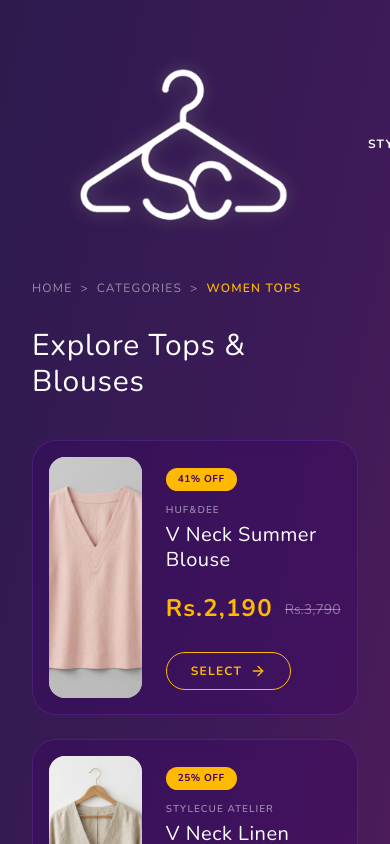
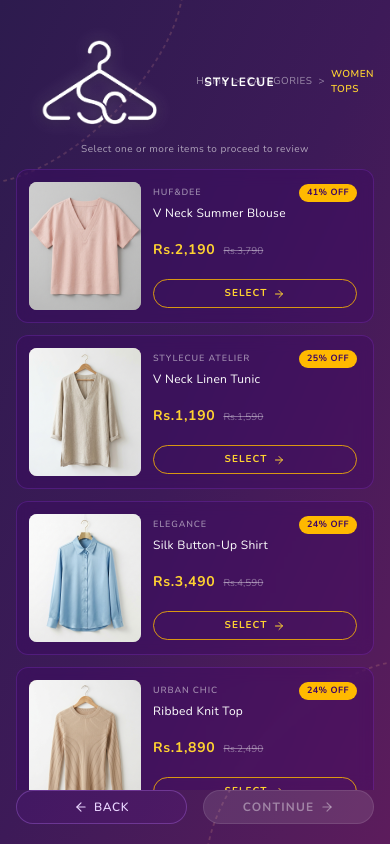
Before and after one commit to minhajmilfer/Stylecue-Frontend, a Next.js app: page /womentops in a window 390 px wide. Shown: the top 844 px of the page. Built offline with nearby package versions, Linux system fonts and the light colour scheme.

Commit message:
Adjust layout, image framing, and font scaling for responsiveness

```diff
--- a/app/reviewselection/page.tsx
+++ b/app/reviewselection/page.tsx
@@ -85,42 +85,69 @@
     }
   };
 
-  // Construct URL query parameters to pass name, brand, price, and selected size to cart
   const cartQueryString = `?name=${encodeURIComponent(product.name)}&brand=${encodeURIComponent(product.brand)}&price=${product.price}&size=${selectedSize}`;
 
   return (
-    <div className="min-h-screen bg-gradient-to-br from-[#2d1b4e] via-[#3d1a58] to-[#5c1c5c] text-white flex flex-col p-8 md:p-12 font-sans overflow-x-hidden justify-between">
+    <div className="relative h-screen max-h-screen bg-gradient-to-br from-[#2d1b4e] via-[#3d1a58] to-[#5c1c5c] text-white flex flex-col justify-between p-4 md:p-6 font-sans select-none overflow-hidden box-border">
+
+      {/* Top-Left Corner Curve Signature */}
+      <div className="absolute top-0 left-0 pointer-events-none opacity-45">
+        <svg width="220" height="220" viewBox="0 0 240 240" fill="none" xmlns="http://www.w3.org/2000/svg">
+          <path d="M -20 200 C 70 200 200 70 200 -20" stroke="url(#cornerGradTL)" strokeWidth="2" strokeDasharray="4 4" />
+          <defs>
+            <linearGradient id="cornerGradTL" x1="0" y1="0" x2="240" y2="240" gradientUnits="userSpaceOnUse">
+              <stop stopColor="#fbbf24" stopOpacity="0.9" />
+              <stop offset="1" stopColor="#a855f7" stopOpacity="0" />
+            </linearGradient>
+          </defs>
+        </svg>
+      </div>
+
+      {/* Bottom-Right Corner Curve Signature */}
+      <div className="absolute bottom-0 right-0 pointer-events-none opacity-45">
+        <svg width="220" height="220" viewBox="0 0 240 240" fill="none" xmlns="http://www.w3.org/2000/svg">
+          <path d="M 260 40 C 170 40 40 170 40 260" stroke="url(#cornerGradBR)" strokeWidth="2" strokeDasharray="4 4" />
+          <defs>
+            <linearGradient id="cornerGradBR" x1="240" y1="240" x2="0" y2="0" gradientUnits="userSpaceOnUse">
+              <stop stopColor="#fbbf24" stopOpacity="0.9" />
+              <stop offset="1" stopColor="#a855f7" stopOpacity="0" />
+            </linearGradient>
+          </defs>
+        </svg>
+      </div>
 
       {/* Header */}
-      <header className="w-full max-w-7xl mx-auto flex items-center justify-between">
-        <Link href="/" className="flex items-center gap-2.5 group">
+      <header className="relative z-10 w-full max-w-5xl mx-auto flex items-center justify-between shrink-0 pt-1">
+        <Link href="/" className="inline-flex items-center gap-2 group">
           <Image
             src="/logo.png"
             alt="StyleCue Logo"
-            width={28}
-            height={28}
+            width={24}
+            height={24}
             priority
             style={{ width: "auto", height: "auto" }}
-            className="drop-shadow-[0_0_8px_rgba(255,255,255,0.25)] transition-transform group-hover:scale-105"
+            className="drop-shadow-[0_0_8px_rgba(255,255,255,0.25)] transition-transform group-hover:scale-105 shrink-0"
           />
-          <span className="uppercase font-bold tracking-widest text-white text-xs md:text-sm">
+          <span className="uppercase font-bold tracking-widest text-white text-xs">
             STYLECUE
           </span>
         </Link>
         {selectedIds.length > 1 && (
-          <span className="text-xs text-amber-300 font-semibold tracking-widest">
+          <span className="text-[10px] md:text-xs text-amber-300 font-semibold tracking-widest">
             ITEM {currentIndex + 1} OF {selectedIds.length}
           </span>
         )}
       </header>
 
-      {/* Main Content */}
-      <main className="w-full max-w-7xl mx-auto my-auto py-8">
-        <div className="grid grid-cols-1 lg:grid-cols-12 gap-10 items-center">
-          <div className="lg:col-span-7 relative">
-            <div className={`w-full aspect-[4/3] rounded-3xl ${product.imageBg} flex items-center justify-center shadow-2xl relative overflow-hidden border border-white/10`}>
-              <div className="absolute top-6 left-6 z-10">
-                <span className="px-4 py-1.5 bg-amber-400 text-purple-950 text-xs font-bold tracking-wider rounded-full shadow-md">
+      {/* Main Layout Area */}
+      <main className="relative z-10 w-full max-w-5xl mx-auto flex-1 flex flex-col justify-center my-auto py-2 overflow-hidden">
+        <div className="grid grid-cols-1 md:grid-cols-12 gap-6 items-center">
+
+          {/* Product Image Side */}
+          <div className="md:col-span-6 relative flex flex-col items-center">
+            <div className={`w-full max-w-[340px] md:max-w-none aspect-[4/3] rounded-2xl ${product.imageBg} flex items-center justify-center shadow-xl relative overflow-hidden border border-white/10`}>
+              <div className="absolute top-3 left-3 z-10">
+                <span className="px-2.5 py-0.5 bg-amber-400 text-purple-950 text-[10px] font-bold tracking-wider rounded-full shadow-md">
                   {product.discount}
                 </span>
               </div>
@@ -130,46 +157,63 @@
                   alt={product.name}
                   fill
                   priority
-                  sizes="(max-width: 1024px) 100vw, 60vw"
+                  sizes="(max-width: 768px) 100vw, 50vw"
                   className="object-cover"
                 />
               ) : (
-              <span className="text-white/40 text-sm tracking-widest">[PREVIEW IMAGE]</span>
+                <span className="text-white/40 text-xs tracking-widest">[PREVIEW IMAGE]</span>
               )}
             </div>
+
+            {/* Pagination Controls */}
             {selectedIds.length > 1 && (
-              <div className="flex justify-between items-center mt-4 px-2">
-                <button onClick={handlePrevItem} disabled={currentIndex === 0} className={`text-xs uppercase flex items-center gap-1 ${currentIndex === 0 ? "opacity-30 cursor-not-allowed" : "hover:text-amber-300"}`}>
-                  <ArrowLeft className="w-4 h-4" /> Previous Item
+              <div className="w-full flex justify-between items-center mt-2 px-1">
+                <button
+                  onClick={handlePrevItem}
+                  disabled={currentIndex === 0}
+                  className={`text-[10px] uppercase flex items-center gap-1 font-medium transition-colors ${
+                    currentIndex === 0 ? "opacity-30 cursor-not-allowed" : "hover:text-amber-300"
+                  }`}
+                >
+                  <ArrowLeft className="w-3.5 h-3.5" /> Previous Item
                 </button>
-                <button onClick={handleNextItem} disabled={currentIndex === selectedIds.length - 1} className={`text-xs uppercase flex items-center gap-1 ${currentIndex === selectedIds.length - 1 ? "opacity-30 cursor-not-allowed" : "hover:text-amber-300"}`}>
-                  Next Item <ArrowRight className="w-4 h-4" />
+                <button
+                  onClick={handleNextItem}
+                  disabled={currentIndex === selectedIds.length - 1}
+                  className={`text-[10px] uppercase flex items-center gap-1 font-medium transition-colors ${
+                    currentIndex === selectedIds.length - 1 ? "opacity-30 cursor-not-allowed" : "hover:text-amber-300"
+                  }`}
+                >
+                  Next Item <ArrowRight className="w-3.5 h-3.5" />
                 </button>
               </div>
             )}
           </div>
 
-          <div className="lg:col-span-5 space-y-6">
-            <div className="space-y-2">
-              <p className="text-xs tracking-widest text-amber-400 font-semibold uppercase">{product.brand}</p>
-              <h1 className="text-4xl md:text-5xl font-light tracking-wide text-white leading-tight">{product.name}</h1>
-              <p className="text-purple-200/70 text-sm leading-relaxed pt-2">{product.description}</p>
+          {/* Product Details Side */}
+          <div className="md:col-span-6 space-y-3.5">
+            <div className="space-y-1">
+              <p className="text-[10px] tracking-widest text-amber-300 font-semibold uppercase">{product.brand}</p>
+              <h1 className="text-xl md:text-3xl font-light tracking-wide text-white leading-tight">{product.name}</h1>
+              <p className="text-purple-200/80 text-xs leading-relaxed pt-1 line-clamp-3">{product.description}</p>
             </div>
 
-            <div className="flex items-baseline gap-4 pt-2 border-t border-white/10">
-              <span className="text-3xl font-bold text-amber-400 tracking-wider">{product.formattedPrice}</span>
-              <span className="text-base text-white/40 line-through">{product.originalPrice}</span>
+            {/* Price Display */}
+            <div className="flex items-baseline gap-3 pt-1 border-t border-white/10">
+              <span className="text-xl md:text-2xl font-bold text-amber-300 tracking-wider">{product.formattedPrice}</span>
+              <span className="text-xs text-white/40 line-through">{product.originalPrice}</span>
             </div>
 
-            <div className="space-y-3 pt-2">
-              <span className="text-xs font-semibold tracking-widest text-white/60 uppercase">Select Fitting Cabin Size</span>
-              <div className="flex items-center gap-4">
+            {/* Fitting Cabin Size Selection */}
+            <div className="space-y-2 pt-1">
+              <span className="text-[10px] font-semibold tracking-widest text-white/70 uppercase block">Select Fitting Cabin Size</span>
+              <div className="flex items-center gap-2.5">
                 {sizes.map((size) => (
                   <button
                     key={size}
                     onClick={() => setSelectedSize(size)}
-                    className={`w-12 h-12 rounded-full flex items-center justify-center text-sm font-bold tracking-wider transition-all border ${
-                      selectedSize === size ? "bg-amber-400 border-amber-400 text-purple-950 scale-110" : "bg-white/5 border-white/20 text-white hover:bg-white/10"
+                    className={`w-9 h-9 md:w-10 md:h-10 rounded-full flex items-center justify-center text-xs font-bold tracking-wider transition-all border ${
+                      selectedSize === size ? "bg-amber-400 border-amber-400 text-purple-950 scale-105" : "bg-white/5 border-white/20 text-white hover:bg-white/10"
                     }`}
                   >
                     {size}
@@ -181,19 +225,18 @@
         </div>
       </main>
 
-      {/* Footer Actions */}
-      <footer className="w-full max-w-4xl mx-auto flex items-center justify-between gap-6 pt-4">
+      {/* Footer Navigation */}
+      <footer className="relative z-10 w-full max-w-md mx-auto flex items-center justify-between gap-4 pb-1 shrink-0">
         <Link
           href="/womentops"
-          className="flex-1 py-4 px-8 rounded-full border border-purple-400/30 bg-purple-900/20 text-purple-200 text-sm font-semibold flex items-center justify-center gap-2 uppercase tracking-wider hover:bg-purple-800/40 transition-all text-center"
+          className="flex-1 py-2 px-5 rounded-full border border-purple-400/30 bg-purple-900/20 text-purple-200 text-xs font-semibold flex items-center justify-center gap-1.5 uppercase tracking-wider hover:bg-purple-800/40 transition-all text-center"
         >
-          <ArrowLeft className="w-4 h-4" /> Back
+          <ArrowLeft className="w-3.5 h-3.5" /> Back
         </Link>
 
-        {/* Passes dynamic item details via query string to Cart */}
         <Link
           href={`/cart${cartQueryString}&from=browse`}
-          className="flex-1 py-4 px-8 rounded-full bg-gradient-to-r from-amber-400 to-amber-500 hover:brightness-110 text-purple-950 font-bold text-sm flex items-center justify-center gap-2 shadow-lg shadow-amber-500/20 uppercase tracking-widest text-center transition-all"
+          className="flex-1 py-2 px-5 rounded-full bg-gradient-to-r from-amber-300 to-amber-400 hover:brightness-110 text-purple-950 font-bold text-xs flex items-center justify-center gap-1.5 shadow-md shadow-amber-400/20 uppercase tracking-widest text-center transition-all"
         >
           Add to Cart +
         </Link>
--- a/app/womentops/page.tsx
+++ b/app/womentops/page.tsx
@@ -50,57 +50,86 @@
 ];
 
 export default function TopsAndBlousesPage() {
-  // State to handle multiple selection of products
   const [selectedItems, setSelectedItems] = useState<number[]>([]);
 
   const toggleSelection = (id: number) => {
     setSelectedItems((prev) =>
       prev.includes(id)
-        ? prev.filter(itemId => itemId !== id) // Remove if already selected
-        : [...prev, id] // Add if not selected
+        ? prev.filter(itemId => itemId !== id)
+        : [...prev, id]
     );
   };
 
   return (
-    <div className="min-h-screen bg-gradient-to-br from-[#2d1b4e] via-[#3d1a58] to-[#5c1c5c] text-white flex flex-col p-8 md:p-12 font-sans overflow-x-hidden">
+    <div className="relative h-screen max-h-screen bg-gradient-to-br from-[#2d1b4e] via-[#3d1a58] to-[#5c1c5c] text-white flex flex-col justify-between p-4 md:p-6 font-sans select-none overflow-hidden box-border">
 
-      {/* Top Header & Logo */}
-      <header className="w-full max-w-7xl mx-auto mb-6 flex items-center justify-between">
-        <Link href="/" className="flex items-center gap-2.5 group">
+      {/* Top-Left Corner Curve Signature */}
+      <div className="absolute top-0 left-0 pointer-events-none opacity-45">
+        <svg width="220" height="220" viewBox="0 0 240 240" fill="none" xmlns="http://www.w3.org/2000/svg">
+          <path d="M -20 200 C 70 200 200 70 200 -20" stroke="url(#cornerGradTL)" strokeWidth="2" strokeDasharray="4 4" />
+          <defs>
+            <linearGradient id="cornerGradTL" x1="0" y1="0" x2="240" y2="240" gradientUnits="userSpaceOnUse">
+              <stop stopColor="#fbbf24" stopOpacity="0.9" />
+              <stop offset="1" stopColor="#a855f7" stopOpacity="0" />
+            </linearGradient>
+          </defs>
+        </svg>
+      </div>
+
+      {/* Bottom-Right Corner Curve Signature */}
+      <div className="absolute bottom-0 right-0 pointer-events-none opacity-45">
+        <svg width="220" height="220" viewBox="0 0 240 240" fill="none" xmlns="http://www.w3.org/2000/svg">
+          <path d="M 260 40 C 170 40 40 170 40 260" stroke="url(#cornerGradBR)" strokeWidth="2" strokeDasharray="4 4" />
+          <defs>
+            <linearGradient id="cornerGradBR" x1="240" y1="240" x2="0" y2="0" gradientUnits="userSpaceOnUse">
+              <stop stopColor="#fbbf24" stopOpacity="0.9" />
+              <stop offset="1" stopColor="#a855f7" stopOpacity="0" />
+            </linearGradient>
+          </defs>
+        </svg>
+      </div>
+
+      {/* Header & Navigation */}
+      <header className="relative z-10 w-full max-w-5xl mx-auto flex items-center justify-between shrink-0 pt-1">
+        <Link href="/" className="inline-flex items-center gap-2 group">
           <Image
             src="/logo.png"
             alt="StyleCue Logo"
-            width={28}
-            height={28}
+            width={24}
+            height={24}
             priority
             style={{ width: "auto", height: "auto" }}
-            className="drop-shadow-[0_0_8px_rgba(255,255,255,0.25)] transition-transform group-hover:scale-105"
+            className="drop-shadow-[0_0_8px_rgba(255,255,255,0.25)] transition-transform group-hover:scale-105 shrink-0"
           />
-          <span className="uppercase font-bold tracking-widest text-white text-xs md:text-sm">
+          <span className="uppercase font-bold tracking-widest text-white text-xs">
             STYLECUE
           </span>
         </Link>
-      </header>
 
-      {/* Breadcrumbs */}
-      <div className="w-full max-w-7xl mx-auto mb-8 flex items-center gap-2 text-xs tracking-widest text-white/50 uppercase font-medium">
+        <div className="flex items-center gap-1.5 text-[10px] tracking-wider text-white/50 uppercase font-medium">
           <Link href="/" className="hover:text-white transition-colors">HOME</Link>
           <span>&gt;</span>
           <Link href="/browsecategories" className="hover:text-white transition-colors">CATEGORIES</Link>
           <span>&gt;</span>
-        <span className="text-amber-400 font-semibold">WOMEN TOPS</span>
+          <span className="text-amber-300 font-semibold">WOMEN TOPS</span>
+        </div>
+      </header>
+
+      {/* Main Content Area */}
+      <main className="relative z-10 w-full max-w-5xl mx-auto flex-1 flex flex-col justify-center my-auto py-2 space-y-3 overflow-hidden">
+
+        {/* Title */}
+        <div className="text-center space-y-0.5 shrink-0">
+          <h1 className="text-lg md:text-2xl font-light tracking-widest text-white uppercase drop-shadow-sm">
+            Explore Tops & Blouses
+          </h1>
+          <p className="text-[10px] md:text-xs text-white/60 tracking-wider">
+            Select one or more items to proceed to review
+          </p>
         </div>
 
-      {/* Title */}
-      <div className="w-full max-w-7xl mx-auto mb-10">
-        <h1 className="text-3xl md:text-[2.75rem] font-light tracking-wide text-white">
-          Explore Tops & Blouses
-        </h1>
-      </div>
-
-      {/* Product Grid */}
-      <main className="w-full max-w-7xl mx-auto flex-grow flex flex-col mb-12">
-        <div className="grid grid-cols-1 lg:grid-cols-2 gap-6">
+        {/* Balanced Grid Container */}
+        <div className="grid grid-cols-1 md:grid-cols-2 gap-3 md:gap-4">
           {products.map((product) => {
             const isSelected = selectedItems.includes(product.id);
 
@@ -108,75 +137,71 @@
               <div
                 key={product.id}
                 onClick={() => toggleSelection(product.id)}
-                className={`flex flex-row gap-6 p-4 md:p-6 rounded-3xl transition-all duration-300 cursor-pointer backdrop-blur-sm border ${
+                className={`flex flex-row gap-3 p-3 rounded-xl transition-all duration-300 cursor-pointer backdrop-blur-sm border items-center ${
                   isSelected
-                    ? "bg-amber-400/10 border-amber-400 shadow-[0_0_25px_rgba(251,191,36,0.2)] scale-[1.02]"
+                    ? "bg-amber-400/10 border-amber-400 shadow-[0_0_15px_rgba(251,191,36,0.2)] scale-[1.01]"
                     : "bg-purple-950/30 border-purple-500/20 hover:bg-purple-900/40 hover:border-purple-400/40"
                 }`}
               >
-                {/* Product Image Placeholder */}
-                <div className={`w-[40%] aspect-[3/4] rounded-2xl flex items-center justify-center shadow-inner overflow-hidden relative ${product.imageBg}`}>
+                {/* Balanced Image Container */}
+                <div className={`w-28 h-32 md:w-32 md:h-36 rounded-lg flex items-center justify-center shadow-inner overflow-hidden relative shrink-0 ${product.imageBg}`}>
                   {product.image ? (
                     <Image
                       src={product.image}
                       alt={product.name}
                       fill
-                      sizes="(max-width: 1024px) 40vw, 20vw"
+                      sizes="(max-width: 768px) 112px, 128px"
                       className="object-cover"
                     />
                   ) : (
-                   <span className="text-white/30 text-xs tracking-widest font-medium">[IMAGE]</span>
+                    <span className="text-white/30 text-[10px] tracking-widest font-medium">[IMAGE]</span>
                   )}
 
-                   {/* Selected Overlay Checkmark */}
+                  {/* Selected Indicator */}
                   {isSelected && (
-                     <div className="absolute top-3 left-3 w-8 h-8 rounded-full bg-amber-400 flex items-center justify-center shadow-lg animate-in zoom-in duration-200 z-10">
-                       <Check className="w-5 h-5 text-purple-950 stroke-[3]" />
+                    <div className="absolute top-1.5 left-1.5 w-6 h-6 rounded-full bg-amber-400 flex items-center justify-center shadow-md animate-in zoom-in duration-200 z-10">
+                      <Check className="w-4 h-4 text-purple-950 stroke-[3]" />
                     </div>
                   )}
                 </div>
 
-                {/* Product Details */}
-                <div className="w-[60%] flex flex-col justify-center space-y-3 py-2 pr-2">
+                {/* Product Info */}
+                <div className="flex-1 flex flex-col justify-between h-32 md:h-36 py-0.5 pr-1 overflow-hidden">
 
-                  {/* Discount Badge */}
-                  <div>
-                    <span className="inline-block px-3 py-1 bg-amber-400 text-purple-950 text-[10px] font-bold tracking-wider rounded-full">
+                  <div className="space-y-1">
+                    <div className="flex items-center justify-between gap-1">
+                      <span className="text-[9px] tracking-widest text-white/50 font-semibold uppercase truncate">
+                        {product.brand}
+                      </span>
+                      <span className="px-2 py-0.5 bg-amber-400 text-purple-950 text-[9px] font-bold tracking-wider rounded-full shrink-0">
                         {product.discount}
                       </span>
                     </div>
 
-                  {/* Brand & Name */}
-                  <div className="space-y-1">
-                    <p className="text-[10px] tracking-widest text-white/50 font-semibold uppercase">
-                      {product.brand}
-                    </p>
-                    <h3 className="text-xl md:text-2xl font-light tracking-wide text-white leading-tight">
+                    <h3 className="text-xs md:text-sm font-medium tracking-wide text-white leading-tight line-clamp-2">
                       {product.name}
                     </h3>
                   </div>
 
-                  {/* Pricing */}
-                  <div className="flex items-end gap-3 pt-2">
-                    <span className="text-2xl font-bold text-amber-400 tracking-wider">
+                  <div className="flex items-baseline gap-2">
+                    <span className="text-sm md:text-base font-bold text-amber-300 tracking-wider">
                       {product.price}
                     </span>
-                    <span className="text-sm text-white/40 line-through pb-1">
+                    <span className="text-[10px] text-white/40 line-through">
                       {product.originalPrice}
                     </span>
                   </div>
 
-                  {/* Action Button */}
-                  <div className="pt-4">
+                  <div>
                     <button
-                      className={`px-6 py-2.5 rounded-full text-xs font-bold tracking-widest transition-all flex items-center gap-2 ${
+                      className={`w-full py-1.5 rounded-full text-[10px] font-bold tracking-widest transition-all flex items-center justify-center gap-1.5 ${
                         isSelected
                           ? "bg-amber-400 text-purple-950 border border-amber-400"
-                          : "bg-transparent border border-amber-400 text-amber-400 hover:bg-amber-400/10"
+                          : "bg-transparent border border-amber-400/80 text-amber-300 hover:bg-amber-400/10"
                       }`}
                     >
                       {isSelected ? "SELECTED" : "SELECT"}
-                      {!isSelected && <ArrowRight className="w-4 h-4" />}
+                      {!isSelected && <ArrowRight className="w-3 h-3" />}
                     </button>
                   </div>
                 </div>
@@ -187,25 +212,25 @@
       </main>
 
       {/* Footer Navigation */}
-      <footer className="w-full max-w-2xl mx-auto flex items-center justify-between gap-6 pb-4 mt-auto">
+      <footer className="relative z-10 w-full max-w-md mx-auto flex items-center justify-between gap-4 pb-1 shrink-0">
         <Link
           href="/browsecategories"
-          className="flex-1 py-3.5 px-8 rounded-full border border-purple-400/30 bg-purple-900/20 hover:bg-purple-800/40 text-purple-200 text-sm font-semibold flex items-center justify-center gap-2 transition-all text-center uppercase tracking-wider"
+          className="flex-1 py-2 px-5 rounded-full border border-purple-400/30 bg-purple-900/20 hover:bg-purple-800/40 text-purple-200 text-xs font-semibold flex items-center justify-center gap-1.5 transition-all text-center uppercase tracking-wider"
         >
-          <ArrowLeft className="w-4 h-4" />
+          <ArrowLeft className="w-3.5 h-3.5" />
           Back
         </Link>
 
         <Link
           href={selectedItems.length > 0 ? `/reviewselection?ids=${selectedItems.join(",")}` : "#"}
-          className={`flex-1 py-3.5 px-8 rounded-full text-sm font-bold flex items-center justify-center gap-2 transition-all text-center uppercase tracking-widest ${
+          className={`flex-1 py-2 px-5 rounded-full text-xs font-bold flex items-center justify-center gap-1.5 transition-all text-center uppercase tracking-widest ${
             selectedItems.length > 0
-              ? "bg-gradient-to-r from-amber-400 to-amber-500 hover:brightness-110 text-purple-950 shadow-lg shadow-amber-500/20"
+              ? "bg-gradient-to-r from-amber-300 to-amber-400 hover:brightness-110 text-purple-950 shadow-md shadow-amber-400/20"
               : "bg-white/10 text-white/40 pointer-events-none border border-white/10"
           }`}
         >
           Continue
-          <ArrowRight className="w-4 h-4" />
+          <ArrowRight className="w-3.5 h-3.5" />
         </Link>
       </footer>
     </div>
```
Lines whose indentation alone changed are shown as unchanged.
